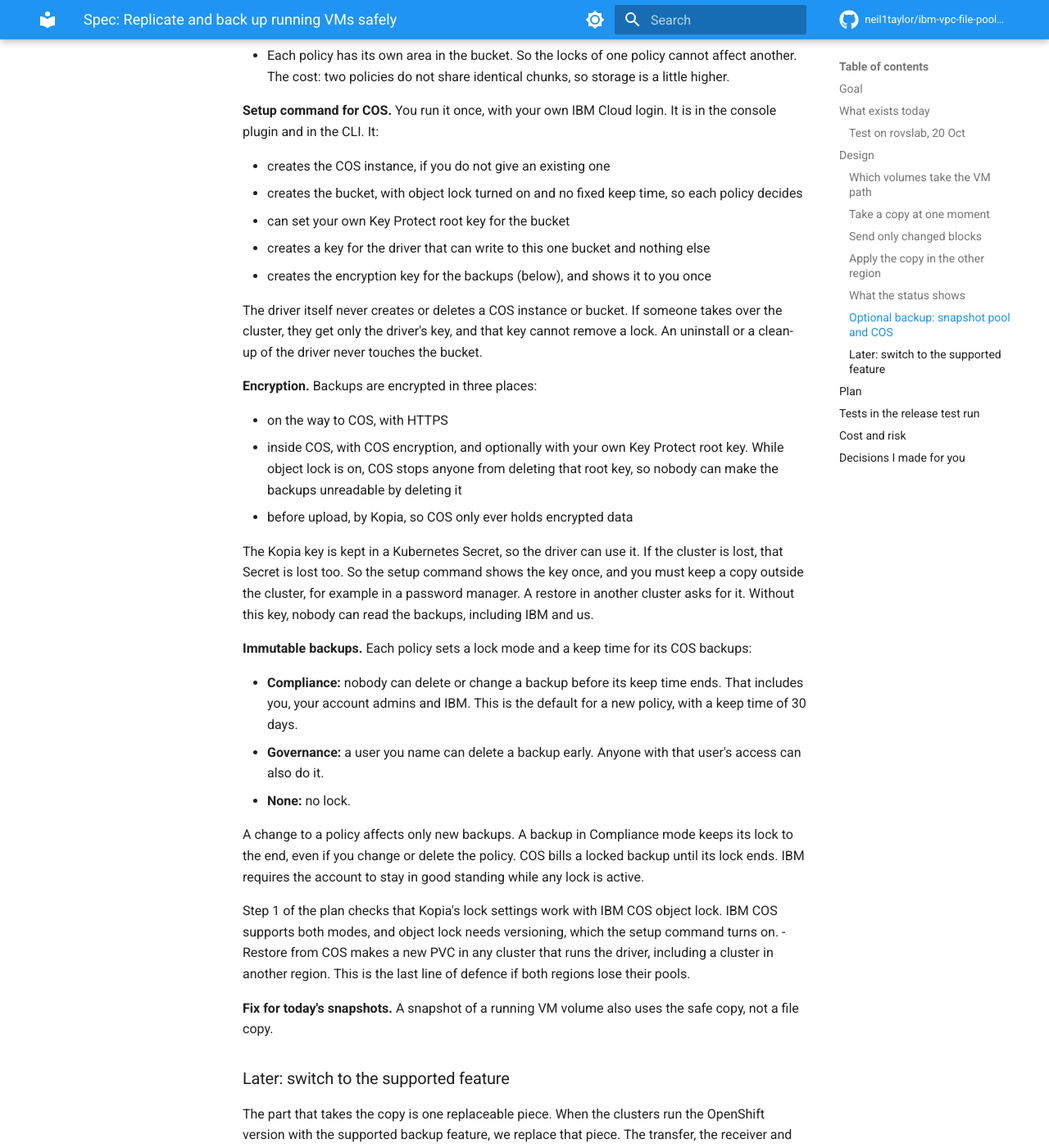
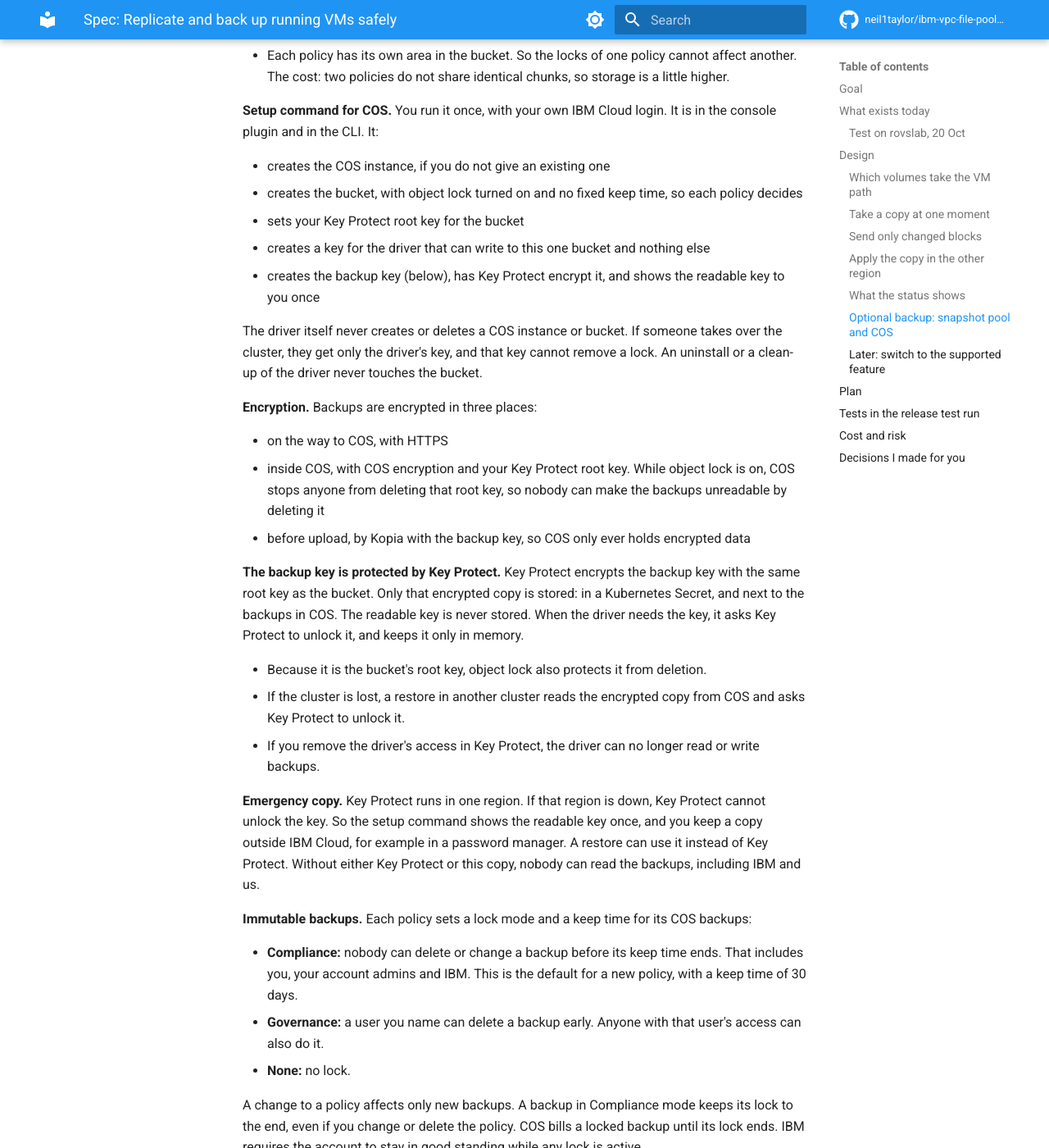
Before and after one commit to neil1taylor/ibm-vpc-file-pool-csi, an MkDocs documentation site: the page built from docs/specs/2026-10-20-vm-safe-replication.md, in a window 1280 px wide and 1400 px high, scrolled down 4351 px. Shown: the whole window at 82% size. Built offline with MkDocs 1.6.1 and Material for MkDocs 9.7.7, drawn with Linux system fonts in a browser that asks for light colours; comment, search, counter and statistics services are not loaded; some of the changed text lies outside the part shown.

Commit message:
Spec: Key Protect protects the backup key, with an emergency copy

```diff
--- a/docs/specs/2026-10-20-vm-safe-replication.md
+++ b/docs/specs/2026-10-20-vm-safe-replication.md
@@ -117,19 +117,25 @@
 
 - creates the COS instance, if you do not give an existing one
 - creates the bucket, with object lock turned on and no fixed keep time, so each policy decides
-- can set your own Key Protect root key for the bucket
+- sets your Key Protect root key for the bucket
 - creates a key for the driver that can write to this one bucket and nothing else
-- creates the encryption key for the backups (below), and shows it to you once
+- creates the backup key (below), has Key Protect encrypt it, and shows the readable key to you once
 
 The driver itself never creates or deletes a COS instance or bucket. If someone takes over the cluster, they get only the driver's key, and that key cannot remove a lock. An uninstall or a clean-up of the driver never touches the bucket.
 
 **Encryption.** Backups are encrypted in three places:
 
 - on the way to COS, with HTTPS
-- inside COS, with COS encryption, and optionally with your own Key Protect root key. While object lock is on, COS stops anyone from deleting that root key, so nobody can make the backups unreadable by deleting it
-- before upload, by Kopia, so COS only ever holds encrypted data
+- inside COS, with COS encryption and your Key Protect root key. While object lock is on, COS stops anyone from deleting that root key, so nobody can make the backups unreadable by deleting it
+- before upload, by Kopia with the backup key, so COS only ever holds encrypted data
 
-The Kopia key is kept in a Kubernetes Secret, so the driver can use it. If the cluster is lost, that Secret is lost too. So the setup command shows the key once, and you must keep a copy outside the cluster, for example in a password manager. A restore in another cluster asks for it. Without this key, nobody can read the backups, including IBM and us.
+**The backup key is protected by Key Protect.** Key Protect encrypts the backup key with the same root key as the bucket. Only that encrypted copy is stored: in a Kubernetes Secret, and next to the backups in COS. The readable key is never stored. When the driver needs the key, it asks Key Protect to unlock it, and keeps it only in memory.
+
+- Because it is the bucket's root key, object lock also protects it from deletion.
+- If the cluster is lost, a restore in another cluster reads the encrypted copy from COS and asks Key Protect to unlock it.
+- If you remove the driver's access in Key Protect, the driver can no longer read or write backups.
+
+**Emergency copy.** Key Protect runs in one region. If that region is down, Key Protect cannot unlock the key. So the setup command shows the readable key once, and you keep a copy outside IBM Cloud, for example in a password manager. A restore can use it instead of Key Protect. Without either Key Protect or this copy, nobody can read the backups, including IBM and us.
 
 **Immutable backups.** Each policy sets a lock mode and a keep time for its COS backups:
 
@@ -206,7 +212,9 @@
 - A backup policy selects whole VMs by label. A VM can be in only one backup policy.
 - A setup command that you run creates the COS instance, the bucket and the driver's key. The driver never creates or deletes buckets.
 - The driver's COS key can write to one bucket only, and cannot remove locks.
-- Backups in COS are always encrypted. The setup command shows the key once, and you keep a copy outside the cluster.
+- Backups in COS are always encrypted. Key Protect protects the backup key with the bucket's root key, so the readable key is never stored.
+- The setup command shows the readable key once, as an emergency copy for when Key Protect is down. You keep it outside IBM Cloud.
+- Key Protect is required for COS export.
 - The lock mode and keep time are set in each policy. A new policy defaults to Compliance mode for 30 days.
 - Each policy has its own area in the bucket, so storage is slightly higher than one shared area.
 - Snapshots of running VMs are fixed to use the safe copy, as part of this work.
```
